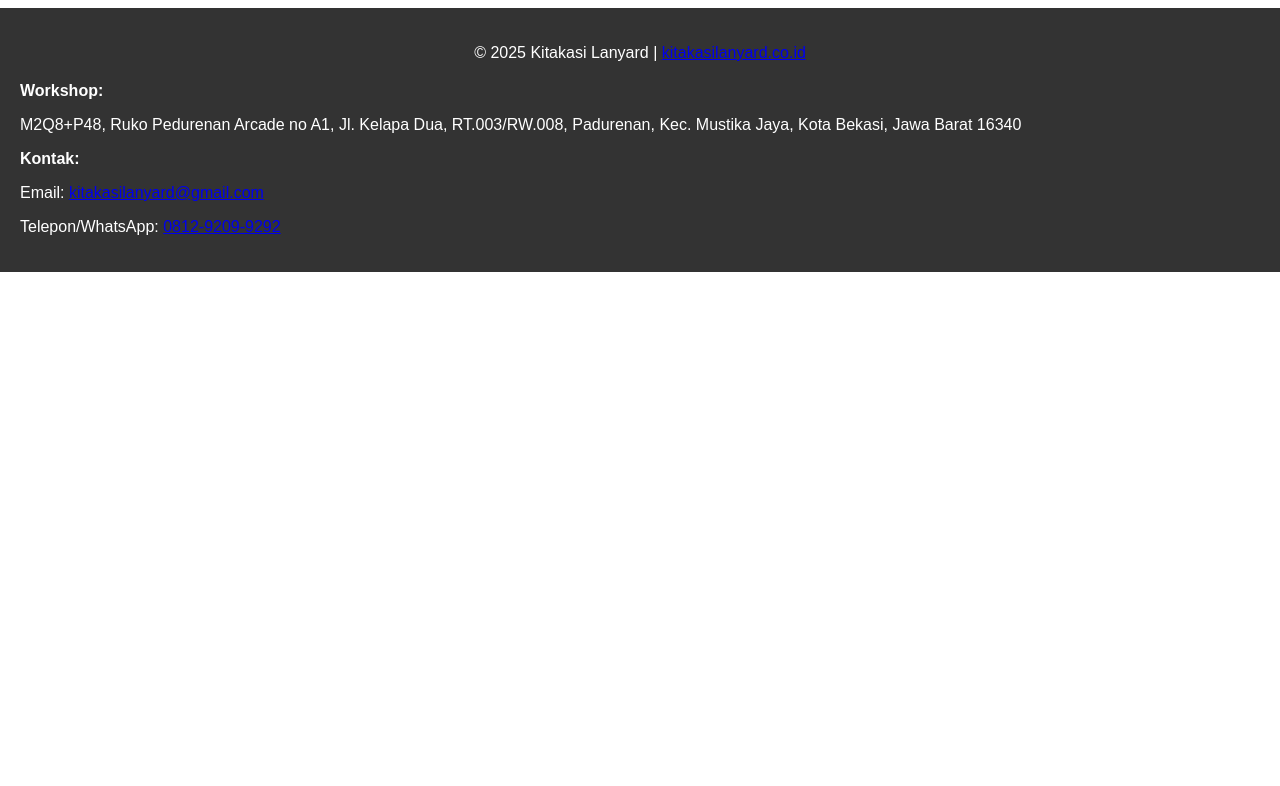
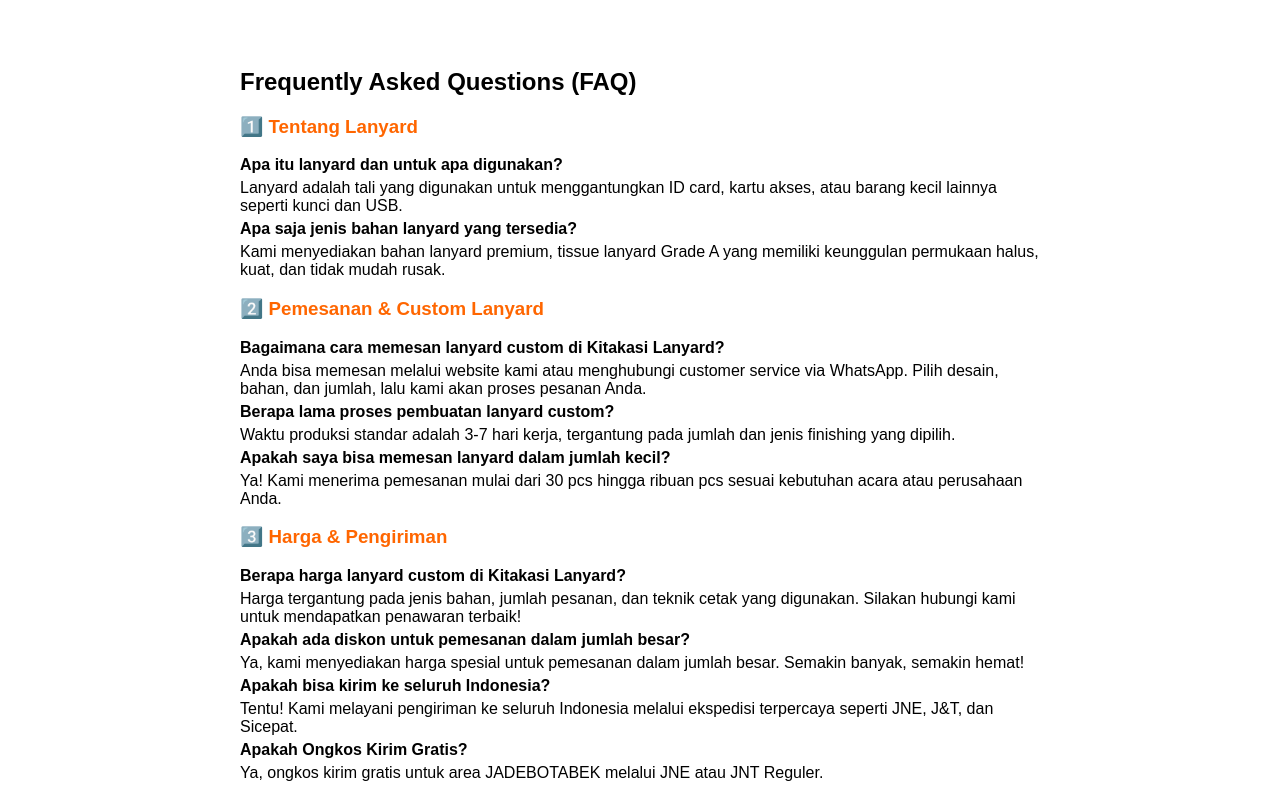
Before and after one commit to kitakasilanyard/lanyard, a plain HTML site: page index.html in a window 1280 px wide. Shown: the part 735-1521 px from the top of the page. Before the commit the page ends 1007 px from the top, so only its background shows below. Drawn offline with Linux system fonts and the light colour scheme.

Commit message:
Update index.html

```diff
--- a/index.html
+++ b/index.html
@@ -88,6 +88,31 @@
         <a href="https://www.kitakasilanyard.co.id" class="cta" target="_blank">Kunjungi Website Kami</a>
     </section>
 
+    <section class="faq">
+        <h2>Frequently Asked Questions (FAQ)</h2>
+        <h3>1️⃣ Tentang Lanyard</h3>
+        <p><strong>Apa itu lanyard dan untuk apa digunakan?</strong></p>
+        <p>Lanyard adalah tali yang digunakan untuk menggantungkan ID card, kartu akses, atau barang kecil lainnya seperti kunci dan USB.</p>
+        <p><strong>Apa saja jenis bahan lanyard yang tersedia?</strong></p>
+        <p>Kami menyediakan bahan lanyard premium, tissue lanyard Grade A yang memiliki keunggulan permukaan halus, kuat, dan tidak mudah rusak.</p>
+        <h3>2️⃣ Pemesanan & Custom Lanyard</h3>
+        <p><strong>Bagaimana cara memesan lanyard custom di Kitakasi Lanyard?</strong></p>
+        <p>Anda bisa memesan melalui website kami atau menghubungi customer service via WhatsApp. Pilih desain, bahan, dan jumlah, lalu kami akan proses pesanan Anda.</p>
+        <p><strong>Berapa lama proses pembuatan lanyard custom?</strong></p>
+        <p>Waktu produksi standar adalah 3-7 hari kerja, tergantung pada jumlah dan jenis finishing yang dipilih.</p>
+        <p><strong>Apakah saya bisa memesan lanyard dalam jumlah kecil?</strong></p>
+        <p>Ya! Kami menerima pemesanan mulai dari 30 pcs hingga ribuan pcs sesuai kebutuhan acara atau perusahaan Anda.</p>
+        <h3>3️⃣ Harga & Pengiriman</h3>
+        <p><strong>Berapa harga lanyard custom di Kitakasi Lanyard?</strong></p>
+        <p>Harga tergantung pada jenis bahan, jumlah pesanan, dan teknik cetak yang digunakan. Silakan hubungi kami untuk mendapatkan penawaran terbaik!</p>
+        <p><strong>Apakah ada diskon untuk pemesanan dalam jumlah besar?</strong></p>
+        <p>Ya, kami menyediakan harga spesial untuk pemesanan dalam jumlah besar. Semakin banyak, semakin hemat!</p>
+        <p><strong>Apakah bisa kirim ke seluruh Indonesia?</strong></p>
+        <p>Tentu! Kami melayani pengiriman ke seluruh Indonesia melalui ekspedisi terpercaya seperti JNE, J&T, dan Sicepat.</p>
+        <p><strong>Apakah Ongkos Kirim Gratis?</strong></p>
+        <p>Ya, ongkos kirim gratis untuk area JADEBOTABEK melalui JNE atau JNT Reguler.</p>
+    </section>
+
     <footer>
         <p>&copy; 2025 Kitakasi Lanyard | <a href="https://www.kitakasilanyard.co.id" target="_blank">kitakasilanyard.co.id</a></p>
         <div class="footer-info">
```
